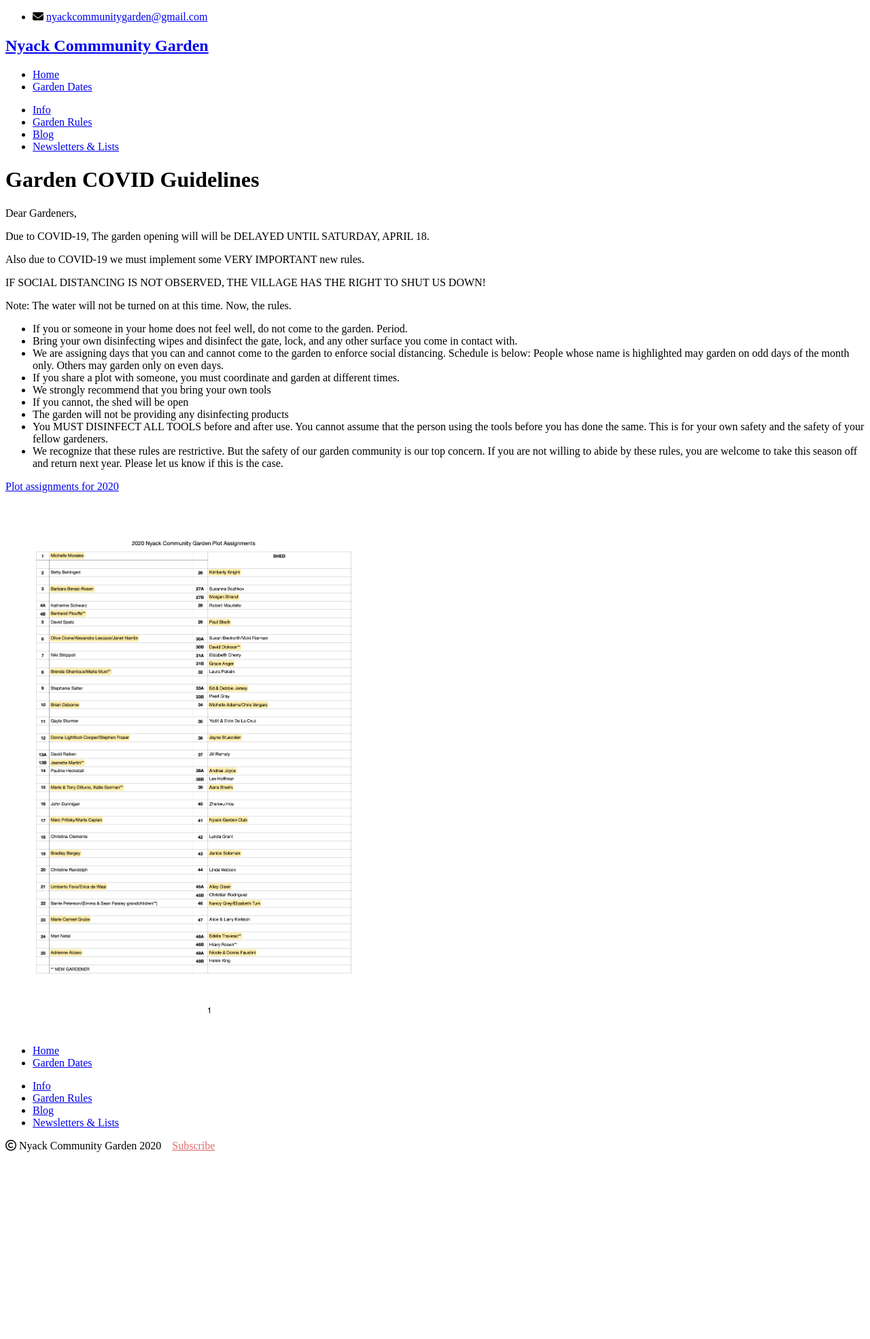
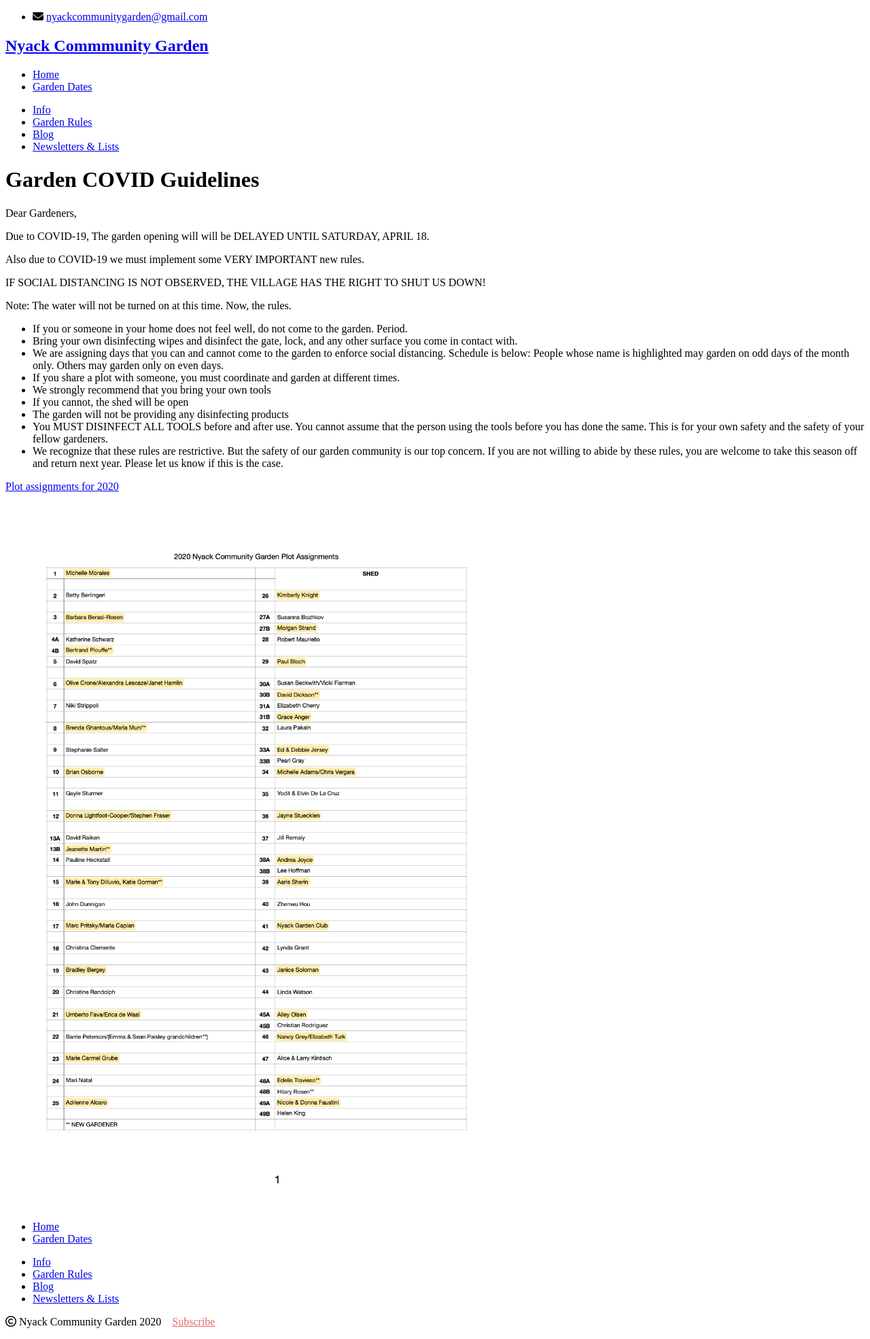
Before and after one commit to bosborne/nyackcommunitygarden, a Jekyll site: the page built from _posts/2020-3-28-2020-COVID-guidelines.md, in a window 1280 px wide. Shown: the whole page at 68% size. Built offline with Jekyll 4.4.1, drawn with Linux system fonts in a browser that asks for light colours; nearby versions of some CDN libraries; library files that are not in the unit come from our copies; before the commit the page ends 1711 px from its top, so only the background shows below that.

Commit message:
Adjust image width

```diff
--- a/_posts/2020-3-28-2020-COVID-guidelines.md
+++ b/_posts/2020-3-28-2020-COVID-guidelines.md
@@ -29,4 +29,4 @@
 [Plot assignments for 2020](/pdf/2020_NCG-Plot-Assignments.pdf)
 
 
-<img src="/images/2020_NCG-Plot-Assignments.png" alt="2020 NCG Plot Assignments" width="600"/>
+<img src="/images/2020_NCG-Plot-Assignments.png" alt="2020 NCG Plot Assignments" width="800"/>
```
